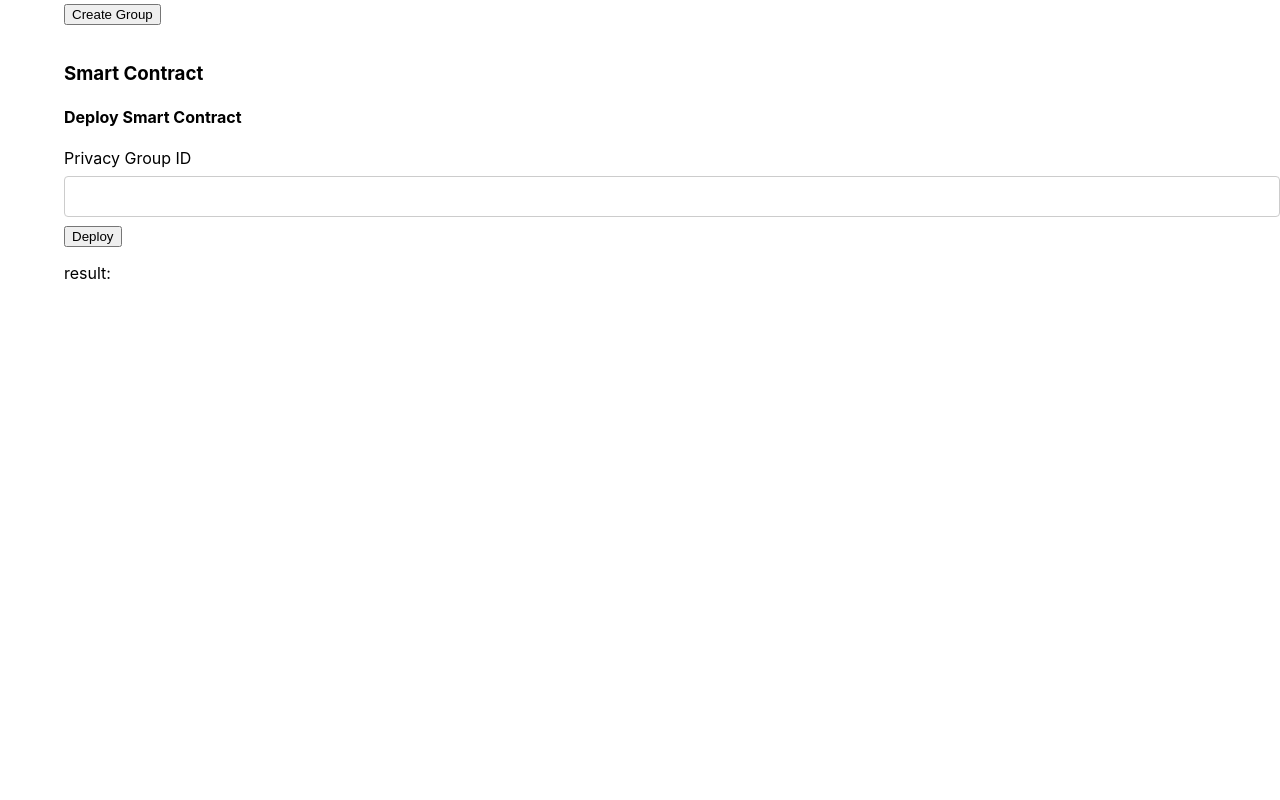
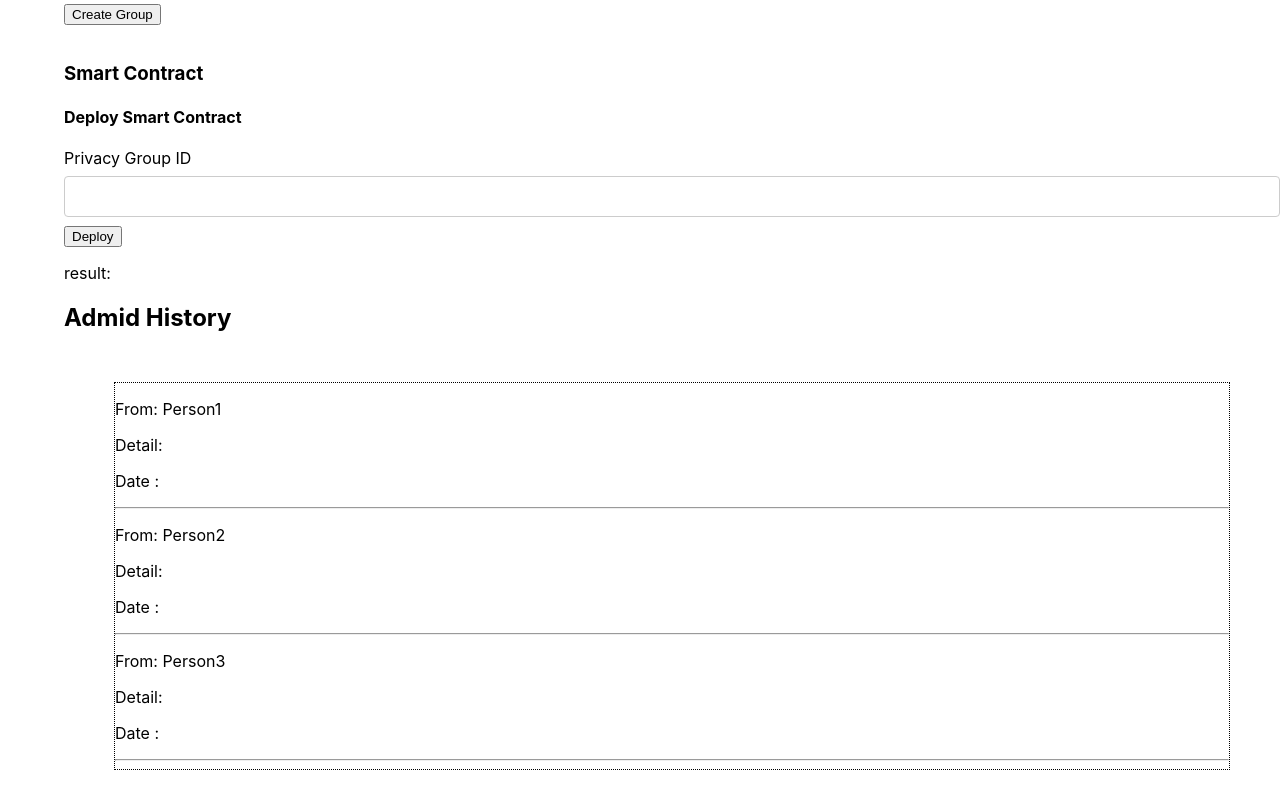
Before and after one commit to alfredotasty/Hyperledger-Besu-EMR, a React (Create React App) app in the folder Applications/frontend/: page / in a window 1280 px wide. Shown: the part 908-1708 px from the top of the page. Before the commit the page ends 1255 px from the top, so only its background shows below. Built offline with nearby package versions, Linux system fonts and the light colour scheme.

Commit message:
Add History component

```diff
--- a/Applications/frontend/package.json
+++ b/Applications/frontend/package.json
@@ -6,9 +6,11 @@
     "@testing-library/jest-dom": "^5.16.5",
     "@testing-library/react": "^13.4.0",
     "@testing-library/user-event": "^13.5.0",
+    "axios": "^1.1.3",
     "react": "^18.2.0",
     "react-dom": "^18.2.0",
     "react-scripts": "5.0.1",
+    "sweetalert2": "^11.6.9",
     "web-vitals": "^2.1.4"
   },
   "scripts": {
--- a/Applications/frontend/src/App.css
+++ b/Applications/frontend/src/App.css
@@ -10,7 +10,14 @@
   float: left;
   width: 33.33%;
 }
-
+.fram{
+  border-style: dotted;
+  border-width: 1px;
+  margin: 50px;
+}
+.hr{
+  height:30px
+}
 /* Clear floats after the columns */
 .row:after {
   content: "";
--- a/Applications/frontend/src/App.js
+++ b/Applications/frontend/src/App.js
@@ -3,6 +3,7 @@
 import PatientSide from './components/PatirntSide';
 import PrivacyGroup from './components/PrivacyGroup';
 import SmartContract from './components/SmartContract';
+import History from './components/History';
 
 function App() {
   return (
@@ -10,6 +11,7 @@
       <Authen />
       <PrivacyGroup />
       <SmartContract />
+      <History/>
     </div>
   );
 }
--- /dev/null
+++ b/Applications/frontend/src/components/History.js
@@ -0,0 +1,25 @@
+const History = () => {
+    // test data
+    const user = ["Person1","Person2","Person3"]
+
+    return(
+        <div>
+            <h2>Admid History</h2>
+
+        <div className='fram'>
+            <div >
+                {user.map((user, i) => (
+                    <div className='square' key={i}>
+                        <p>From: {user}</p>
+                        <p>Detail: {user.address}</p>
+                        <p>Date : {user.node}</p>
+                        <hr></hr>
+                    </div>
+
+                ))}
+            </div>
+        </div>
+        </div>
+    )
+}
+export default History;
```
Also changed, not shown: 1 other file (tests, documents, lock files or other folders).
